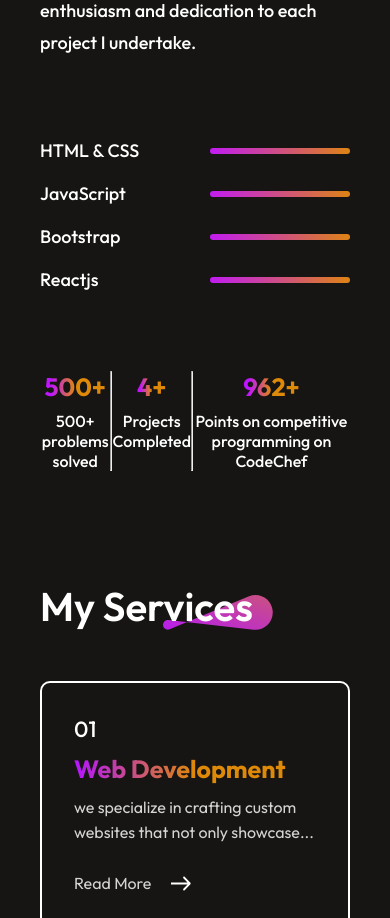
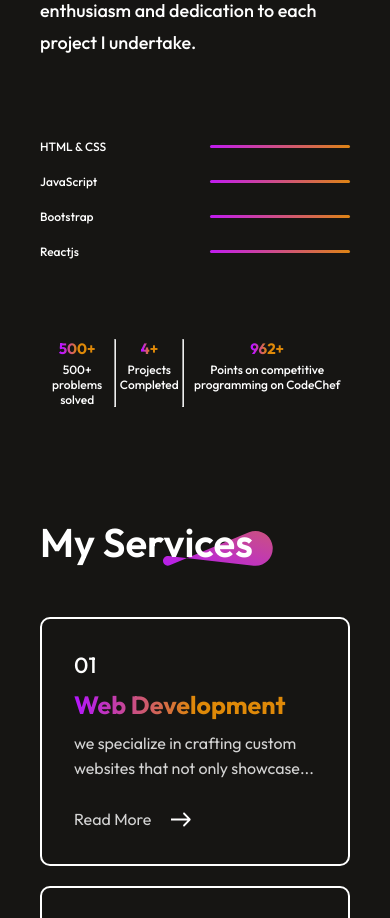
Before and after one commit to abdullahsaybass/my-portfolio, a React (Vite) app: page / in a window 390 px wide. Shown: the part 1460-2378 px from the top of the page. Built offline with nearby package versions, Linux system fonts and the light colour scheme.

Commit message:
my-portfolio

```diff
--- a/src/componenet/about/About.css
+++ b/src/componenet/about/About.css
@@ -147,3 +147,29 @@
     }
 
 }
+@media(max-width:768px){
+    .about-skill{
+        gap: 20px;
+        align-items: center;
+    }
+    .about-skill p{
+        font-size: 12px;
+    }
+    .about-skill hr{
+        height: 3px;
+    }
+    .about-achievments{
+        justify-content: space-between;
+    }
+    .about-achievment{
+        gap: 4px;
+    }
+    .about-achievment h1{
+        font-size: 15px;
+        font-weight: 700;
+    }
+    .about-achievment p{
+        text-align: center;
+        font-size: 12px;
+    }
+}
--- a/src/componenet/hero/Hero.css
+++ b/src/componenet/hero/Hero.css
@@ -119,4 +119,9 @@
         padding: 10px 20px;
         font-size: 12px;
     }
+    .hero p {
+        font-size: 20px;
+        line-height: 22px;
+        align-items: start;
+    }
 }
```
